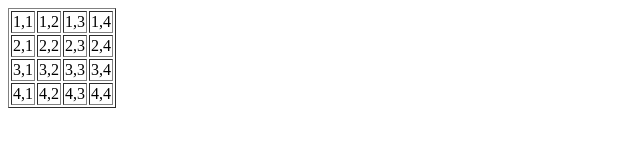
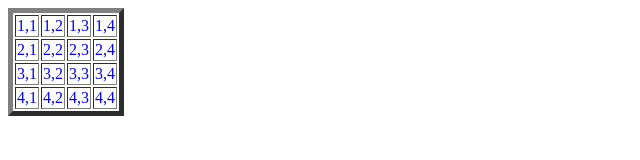
Before and after one commit to xeobt/zadanie, a plain HTML site: page index.html in a window 1280 px wide. Shown: the whole page, without its empty margins (0-640 px from the left). Drawn offline with Linux system fonts and the light colour scheme.

Commit message:
Update index.html

```diff
--- a/index.html
+++ b/index.html
@@ -2,11 +2,11 @@
 <html>
 <head>
     <title>4x4 Table</title>
-</head>
+</head><style>th{background-color:red;}</style>
 <body>
-    <table border="1">
+    <table border="5" style="color:blue;">
         <tr>
-            <td>1,1</td>
+            <td style="font-size="200%";>1,1</td>
             <td>1,2</td>
             <td>1,3</td>
             <td>1,4</td>
```
